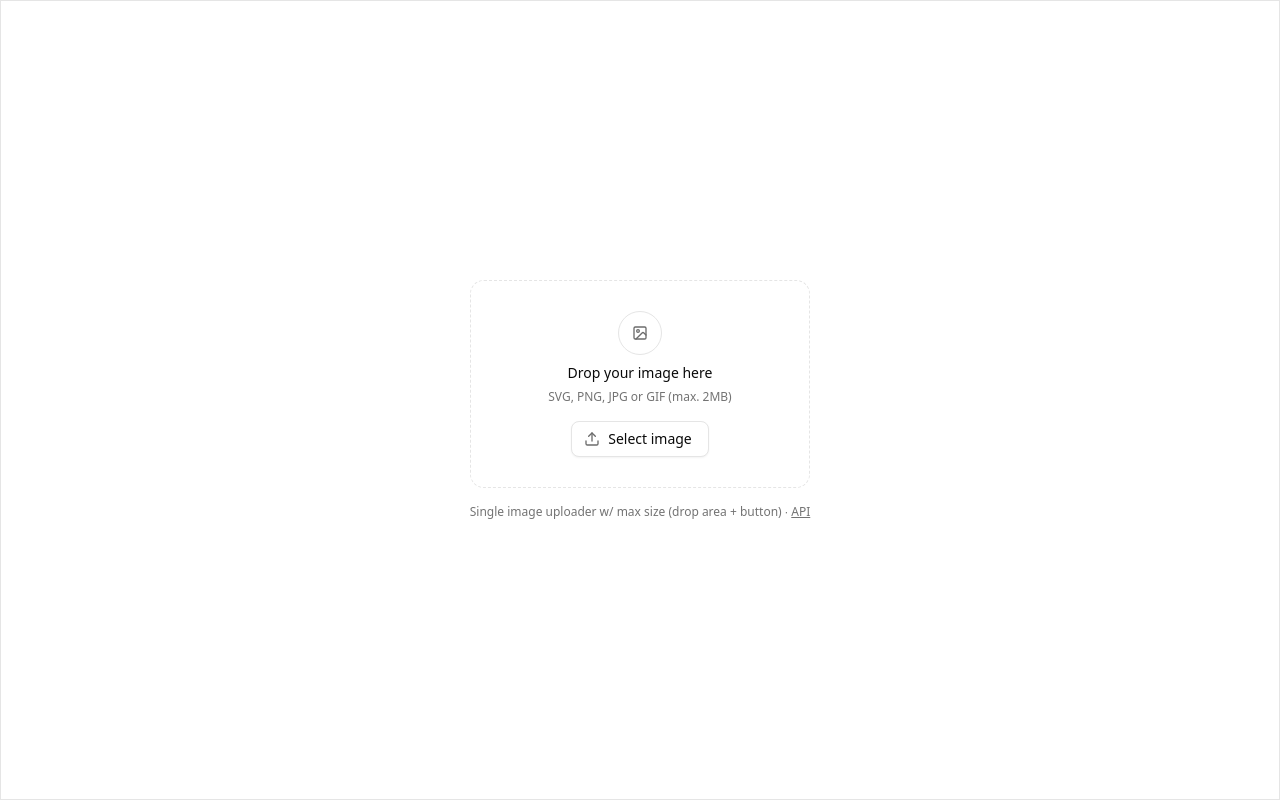
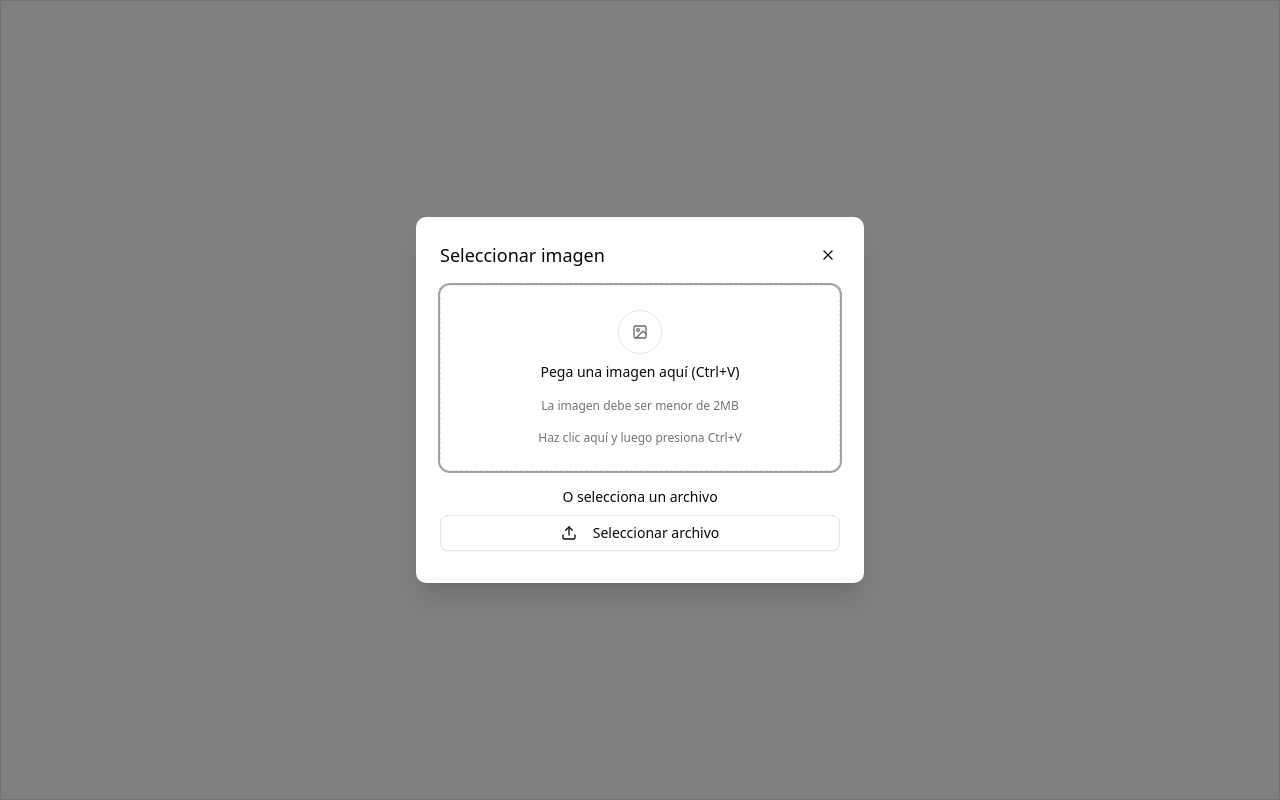
Before and after one commit to Nols05/Lookas, a Next.js app: page / in a window 1280 px wide. Both pictures are taken after a click on the button "Select image". Built offline with nearby package versions, Linux system fonts and the light colour scheme.

Commit message:
Pegar capturas de pantalla

```diff
--- a/components/FileUpload.tsx
+++ b/components/FileUpload.tsx
@@ -1,13 +1,228 @@
 "use client"
 
 import { AlertCircleIcon, ImageIcon, UploadIcon, XIcon } from "lucide-react"
-
 import { useFileUpload } from "@/hooks/use-file-upload"
 import { Button } from "@/components/ui/button"
+import { useState, useEffect, useRef } from "react"
+
+// Componente de diálogo para seleccionar o pegar imágenes
+function ImageDialog({
+  isOpen,
+  onClose,
+  onFileSelect,
+  maxSizeMB
+}: {
+  isOpen: boolean;
+  onClose: () => void;
+  onFileSelect: (files: FileList | File[]) => void;
+  maxSizeMB: number;
+}) {
+  const fileInputRef = useRef<HTMLInputElement>(null)
+  const pasteAreaRef = useRef<HTMLDivElement>(null)
+  const dialogRef = useRef<HTMLDivElement>(null)
+  const [pastedImage, setPastedImage] = useState<string | null>(null)
+  const [pastedFile, setPastedFile] = useState<File | null>(null)
+
+  // Manejar el evento de pegar imágenes
+  const handlePaste = (e: ClipboardEvent) => {
+    e.preventDefault()
+    console.log("Evento de pegado detectado")
+
+    if (!e.clipboardData) return
+
+    const items = e.clipboardData.items
+
+    for (let i = 0; i < items.length; i++) {
+      const item = items[i]
+      console.log("Tipo de elemento pegado:", item.type)
+
+      if (item.type.indexOf('image') !== -1) {
+        const file = item.getAsFile()
+        if (file) {
+          console.log("Imagen encontrada:", file.name, file.type, file.size)
+          // Crear una vista previa
+          const reader = new FileReader()
+          reader.onload = (e) => {
+            if (e.target?.result) {
+              setPastedImage(e.target.result as string)
+              setPastedFile(file)
+            }
+          }
+          reader.readAsDataURL(file)
+          break
+        }
+      }
+    }
+  }
+
+  // Manejador de eventos de pegado para React
+  const handleReactPaste = (e: React.ClipboardEvent<HTMLDivElement>) => {
+    e.preventDefault()
+    console.log("Evento React de pegado detectado")
+
+    if (!e.clipboardData) return
+
+    const items = e.clipboardData.items
+
+    for (let i = 0; i < items.length; i++) {
+      const item = items[i]
+      console.log("Tipo de elemento pegado (React):", item.type)
+
+      if (item.type.indexOf('image') !== -1) {
+        const file = item.getAsFile()
+        if (file) {
+          console.log("Imagen encontrada (React):", file.name, file.type, file.size)
+          // Crear una vista previa
+          const reader = new FileReader()
+          reader.onload = (e) => {
+            if (e.target?.result) {
+              setPastedImage(e.target.result as string)
+              setPastedFile(file)
+            }
+          }
+          reader.readAsDataURL(file)
+          break
+        }
+      }
+    }
+  }
+
+  // Manejar el evento de seleccionar archivos
+  const handleFileChange = (e: React.ChangeEvent<HTMLInputElement>) => {
+    if (e.target.files && e.target.files.length > 0) {
+      onFileSelect(e.target.files)
+      onClose()
+    }
+  }
+
+  // Confirmar la imagen pegada
+  const confirmPastedImage = () => {
+    if (pastedFile) {
+      onFileSelect([pastedFile])
+      onClose()
+    }
+  }
+
+  // Abrir el selector de archivos del sistema
+  const openFilePicker = () => {
+    fileInputRef.current?.click()
+  }
+
+  // Configurar eventos de pegado
+  useEffect(() => {
+    if (!isOpen) return
+
+    // Agregar evento de paste al documento completo
+    document.addEventListener('paste', handlePaste)
+
+    // También intentar con el área específica
+    const pasteArea = pasteAreaRef.current
+    if (pasteArea) {
+      pasteArea.addEventListener('paste', handlePaste)
+    }
+
+    // Limpiar los eventos cuando el componente se desmonte o se cierre
+    return () => {
+      document.removeEventListener('paste', handlePaste)
+      if (pasteArea) {
+        pasteArea.removeEventListener('paste', handlePaste)
+      }
+    }
+  }, [isOpen])
+
+  // Enfocar el área de pegado cuando se abre el diálogo
+  useEffect(() => {
+    if (isOpen) {
+      // Dar tiempo al DOM para renderizar el diálogo
+      setTimeout(() => {
+        if (pasteAreaRef.current) {
+          pasteAreaRef.current.focus()
+        }
+      }, 100)
+    } else {
+      // Limpiar estado al cerrar
+      setPastedImage(null)
+      setPastedFile(null)
+    }
+  }, [isOpen])
+
+  if (!isOpen) return null
+
+  return (
+    <div
+      className="fixed inset-0 bg-black/50 flex items-center justify-center z-50"
+      ref={dialogRef}
+    >
+      <div className="bg-background rounded-lg p-6 w-full max-w-md shadow-xl">
+        <div className="flex justify-between items-center mb-4">
+          <h3 className="text-lg font-medium">Seleccionar imagen</h3>
+          <button
+            onClick={onClose}
+            className="rounded-full p-1 hover:bg-accent"
+            aria-label="Cerrar"
+          >
+            <XIcon className="size-4" />
+          </button>
+        </div>
+
+        <div
+          ref={pasteAreaRef}
+          tabIndex={0}
+          onPaste={handleReactPaste}
+          className="border border-dashed rounded-lg p-6 mb-4 text-center focus:outline-none focus:ring-2 focus:ring-ring cursor-text"
+        >
+          {pastedImage ? (
+            <div className="space-y-4">
+              <img
+                src={pastedImage}
+                alt="Imagen pegada"
+                className="max-h-52 mx-auto object-contain rounded"
+              />
+              <Button onClick={confirmPastedImage}>Usar esta imagen</Button>
+            </div>
+          ) : (
+            <div className="space-y-4" onClick={() => pasteAreaRef.current?.focus()}>
+              <div className="bg-background mb-2 flex size-11 mx-auto shrink-0 items-center justify-center rounded-full border">
+                <ImageIcon className="size-4 opacity-60" />
+              </div>
+              <p className="text-sm font-medium">Pega una imagen aquí (Ctrl+V)</p>
+              <p className="text-muted-foreground text-xs">
+                La imagen debe ser menor de {maxSizeMB}MB
+              </p>
+              <p className="text-muted-foreground text-xs">
+                Haz clic aquí y luego presiona Ctrl+V
+              </p>
+            </div>
+          )}
+        </div>
+
+        <div className="text-center space-y-2">
+          <p className="text-sm">O selecciona un archivo</p>
+          <Button
+            variant="outline"
+            onClick={openFilePicker}
+            className="w-full"
+          >
+            <UploadIcon className="size-4 me-2" />
+            Seleccionar archivo
+          </Button>
+          <input
+            type="file"
+            ref={fileInputRef}
+            className="hidden"
+            accept="image/svg+xml,image/png,image/jpeg,image/jpg,image/gif"
+            onChange={handleFileChange}
+          />
+        </div>
+      </div>
+    </div>
+  )
+}
 
 export default function FileUpload() {
   const maxSizeMB = 2
   const maxSize = maxSizeMB * 1024 * 1024 // 2MB default
+  const [showDialog, setShowDialog] = useState(false)
 
   const [
     { files, isDragging, errors },
@@ -16,16 +231,20 @@ export default function FileUpload() {
       handleDragLeave,
       handleDragOver,
       handleDrop,
-      openFileDialog,
       removeFile,
       getInputProps,
+      addFiles,
     },
   ] = useFileUpload({
     accept: "image/svg+xml,image/png,image/jpeg,image/jpg,image/gif",
     maxSize,
   })
   const previewUrl = files[0]?.preview || null
-  const fileName = files[0]?.file.name || null
+
+  // Manejar la selección de archivos desde el diálogo personalizado
+  const handleFileSelect = (selectedFiles: FileList | File[]) => {
+    addFiles(selectedFiles)
+  }
 
   return (
     <div className="flex flex-col gap-2">
@@ -67,7 +286,7 @@ export default function FileUpload() {
               <Button
                 variant="outline"
                 className="mt-4"
-                onClick={openFileDialog}
+                onClick={() => setShowDialog(true)}
               >
                 <UploadIcon
                   className="-ms-1 size-4 opacity-60"
@@ -92,6 +311,14 @@ export default function FileUpload() {
           </div>
         )}
       </div>
+
+      {/* Diálogo para seleccionar o pegar imágenes */}
+      <ImageDialog
+        isOpen={showDialog}
+        onClose={() => setShowDialog(false)}
+        onFileSelect={handleFileSelect}
+        maxSizeMB={maxSizeMB}
+      />
 
       {errors.length > 0 && (
         <div
```
